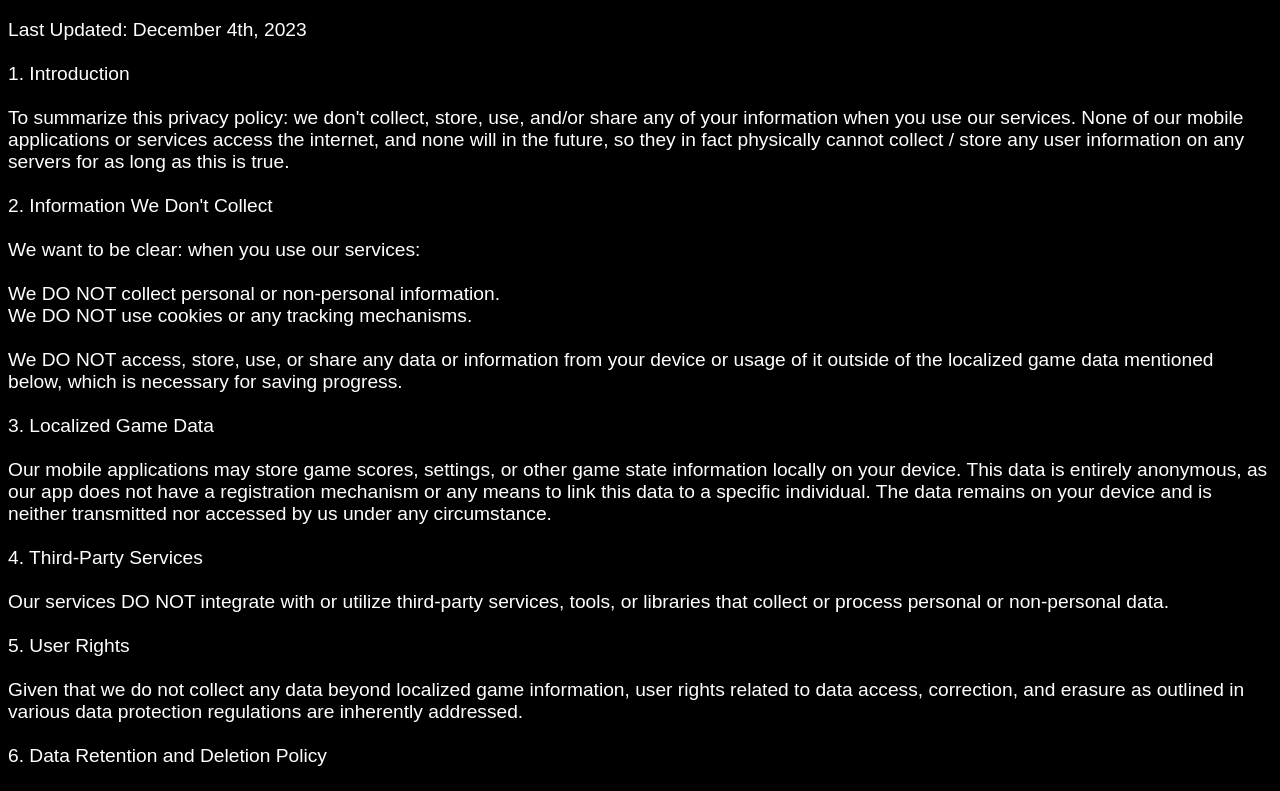
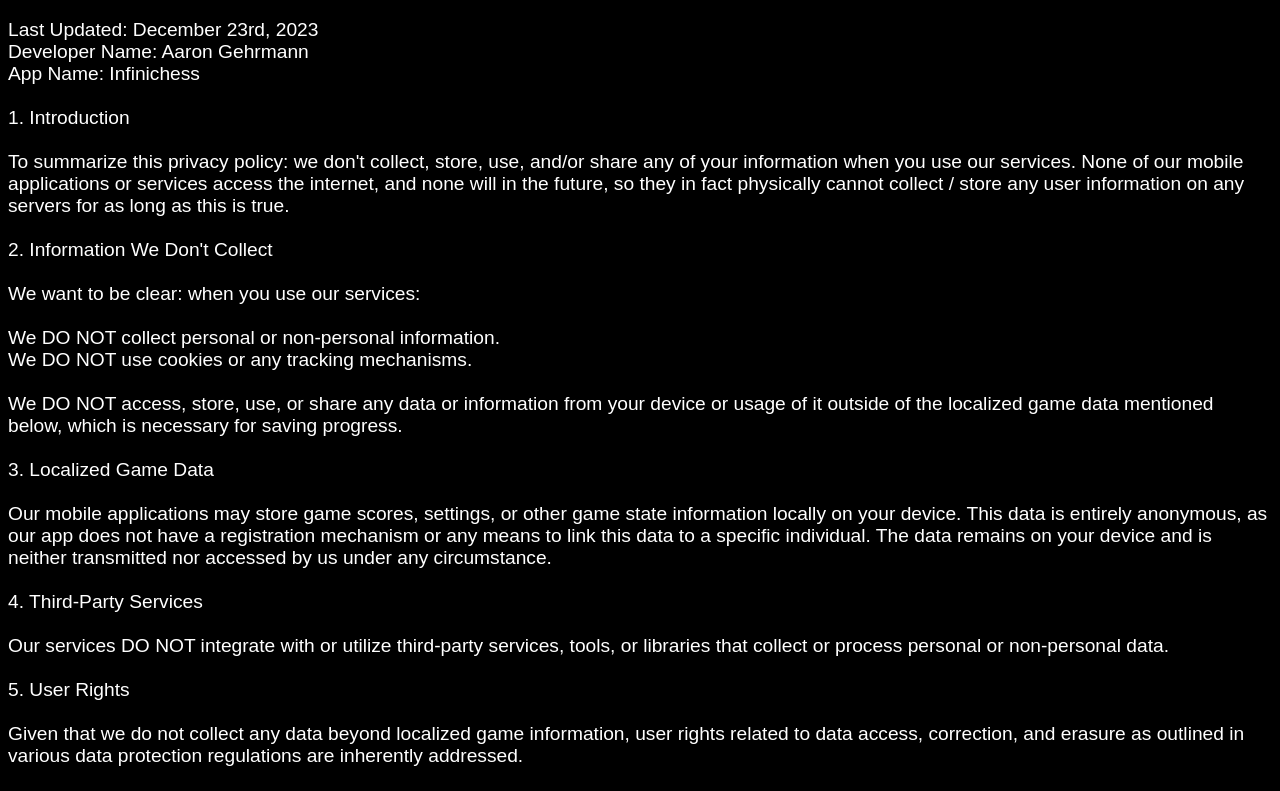
Before and after one commit to AaronGehrmann/appsupport, a plain HTML site: page privacy.html in a window 1280 px wide. Shown: the top 791 px of the page. Drawn offline with Linux system fonts and the light colour scheme.

Commit message:
Add developer name and app name to privacy policy

```diff
--- a/privacy.html
+++ b/privacy.html
@@ -14,7 +14,10 @@
 
     <body>
         <p>
-            Last Updated: December 4th, 2023
+            Last Updated: December 23rd, 2023<br/>
+            Developer Name: Aaron Gehrmann<br/>
+            App Name: Infinichess
+
             <br/><br/>
             1. Introduction
             <br/><br/>
```
Also changed, not shown: index.html (+1 -1 lines).
